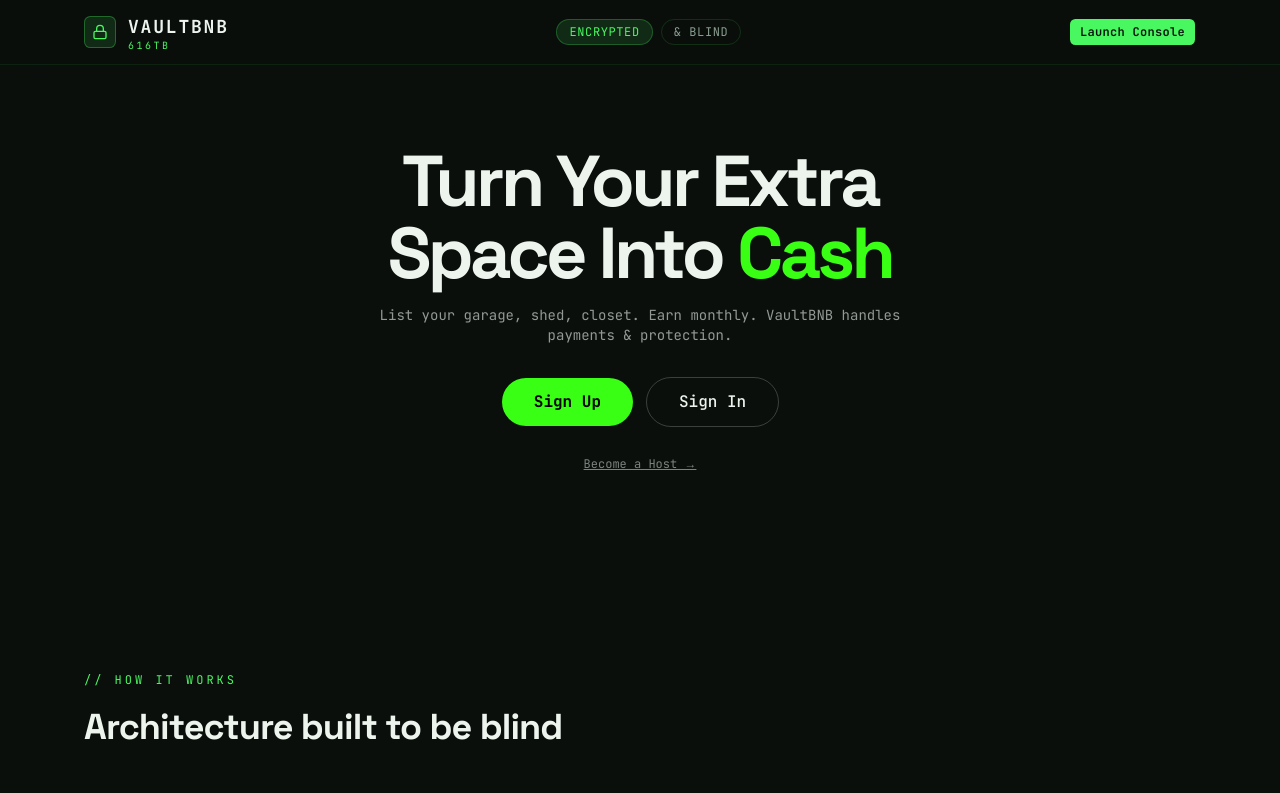
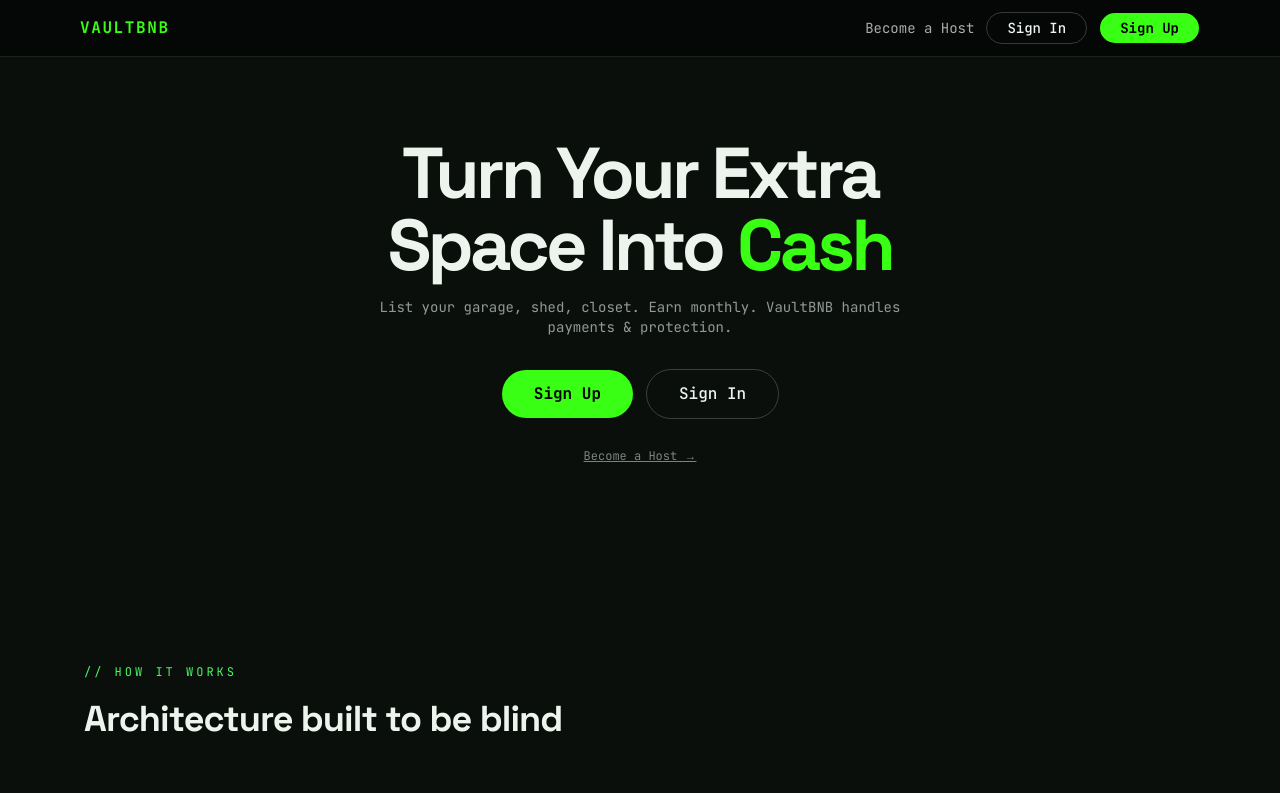
Before and after one commit to voult001/hermetiq, a Next.js app: page / in a window 1280 px wide. Shown: the top 793 px of the page. Built offline with nearby package versions, Linux system fonts and the light colour scheme.

Commit message:
Refactor SiteHeader component layout and styles

```diff
--- a/components/site-header.tsx
+++ b/components/site-header.tsx
@@ -1,36 +1,29 @@
+import Link from "next/link"
 import { Button } from "@/components/ui/button"
-import { Lock } from "lucide-react"
-import Link from "next/link"
 
 export function SiteHeader() {
   return (
-    <header className="sticky top-0 z-50 border-b border-border/60 bg-background/70 backdrop-blur-xl">
-      <div className="mx-auto flex h-16 max-w-6xl items-center justify-between px-5">
+    <header className="sticky top-0 z-50 w-full border-b border-white/10 bg-black/50 backdrop-blur">
+      <div className="mx-auto flex max-w-6xl items-center justify-between px-4 py-3">
+        <Link href="/" className="font-mono font-bold text-[#39FF14] tracking-widest">
+          VAULTBNB
+        </Link>
+
         <div className="flex items-center gap-3">
-          <div className="flex h-8 w-8 items-center justify-center rounded-md border border-neon/30 bg-neon-dim">
-            <Lock className="h-4 w-4 text-neon" aria-hidden="true" />
-          </div>
-          <div className="flex flex-col leading-none">
-            <span className="font-mono text-lg font-bold tracking-widest text-foreground">VAULTBNB</span>
-            <span className="font-mono text-[10px] tracking-[0.25em] text-neon">616TB</span>
-          </div>
+          <Link href="/host" className="font-mono text-sm opacity-70 hover:opacity-100">
+            Become a Host
+          </Link>
+          <Link href="/signup">
+            <Button variant="outline" className="rounded-full px-5 font-mono border-white/20 bg-transparent">
+              Sign In
+            </Button>
+          </Link>
+          <Link href="/signup">
+            <Button className="bg-[#39FF14] text-black hover:bg-[#39FF14]/90 rounded-full px-5 font-mono font-bold">
+              Sign Up
+            </Button>
+          </Link>
         </div>
-
-        <nav className="hidden items-center gap-2 md:flex" aria-label="Trust indicators">
-          <span className="rounded-full border border-neon/25 bg-neon-dim px-3 py-1 font-mono text-xs tracking-wider text-neon">
-            ENCRYPTED
-          </span>
-          <span className="rounded-full border border-border px-3 py-1 font-mono text-xs tracking-wider text-muted-foreground">
-            &amp; BLIND
-          </span>
-        </nav>
-
-        <Button asChild
-          size="sm"
-          className="bg-neon font-mono text-xs font-semibold tracking-wide text-primary-foreground hover:bg-neon/90"
-        >
-            <Link href="/store">Launch Console</Link>
-        </Button>
       </div>
     </header>
   )
```
